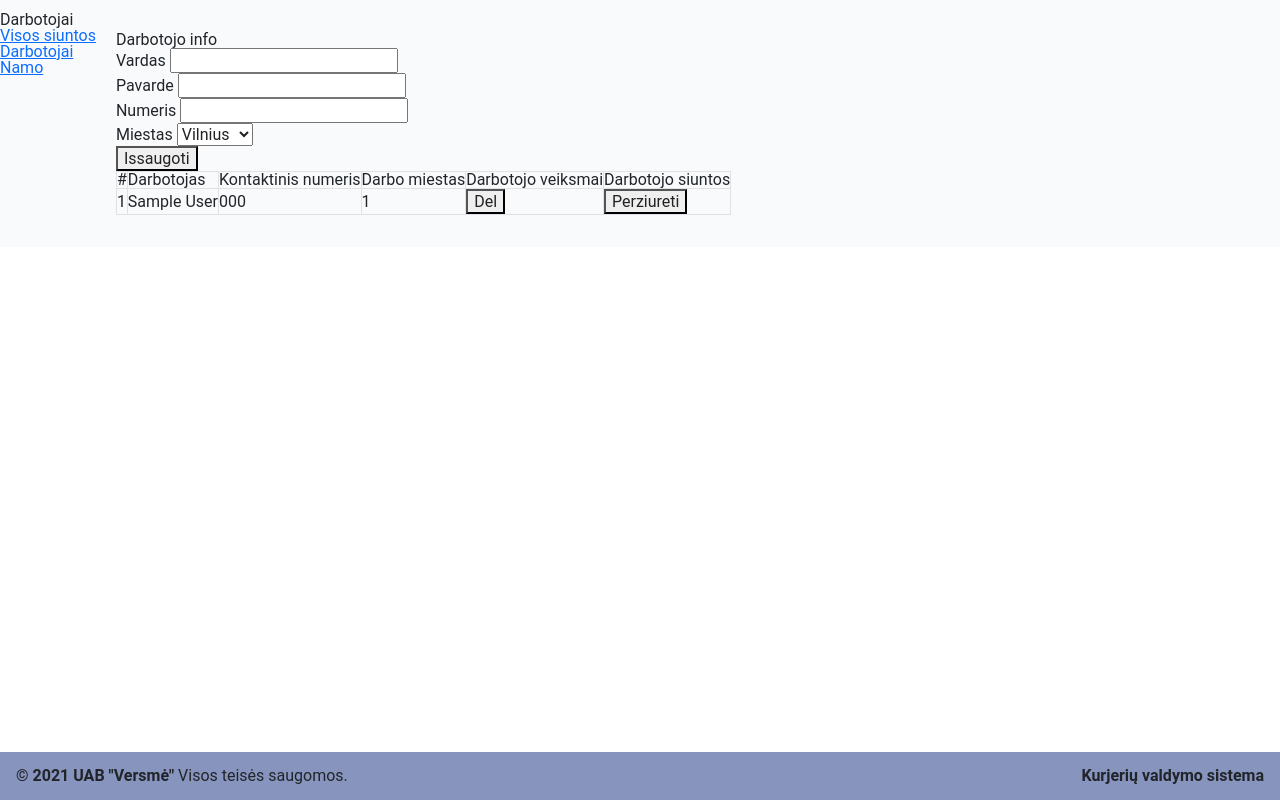
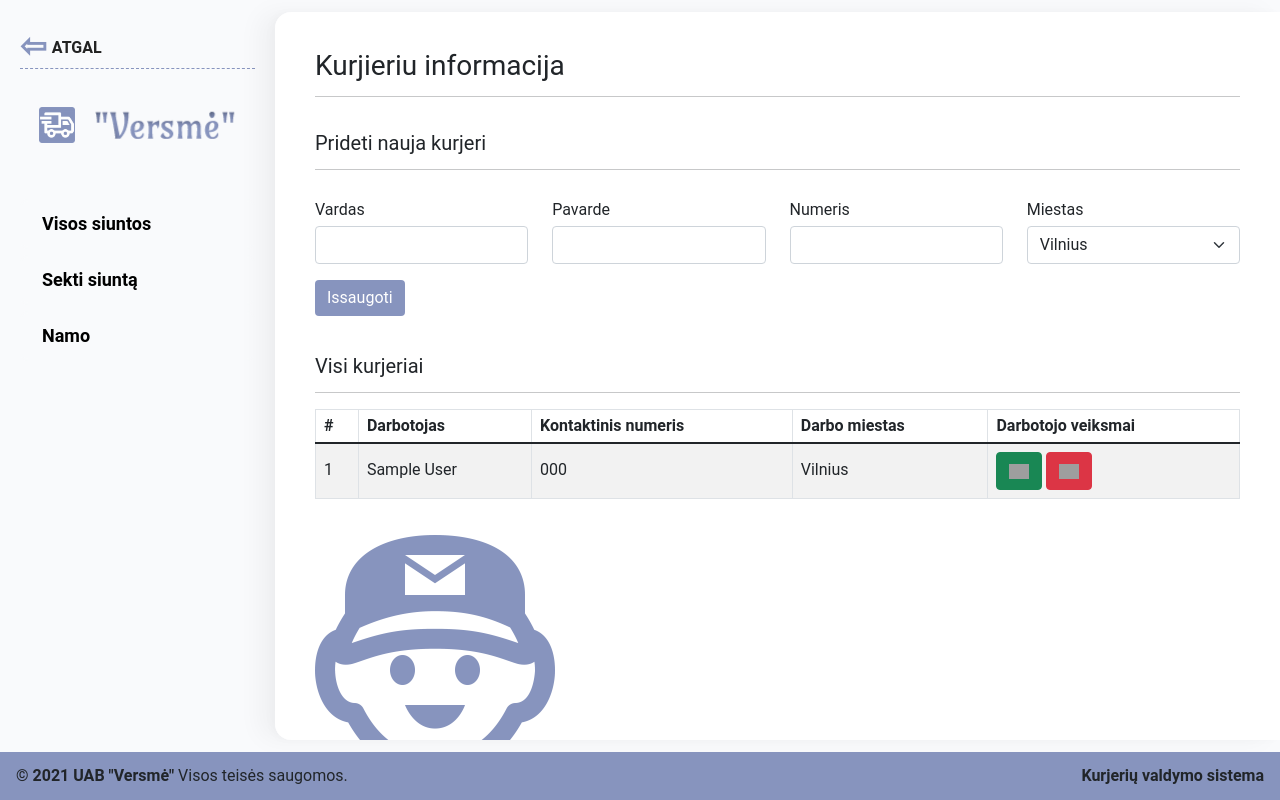
Before and after one commit to Andrej-Polujanskij/Courier-system, a PHP site: page /staff.php in a window 1280 px wide. Run offline with PHP 8.4, Linux system fonts and the light colour scheme; tables that the repository leaves empty or names only in its code hold one stand-in row (values such as "Sample post"); grey boxes are pictures that could not be loaded.

Commit message:
maybe its done

```diff
--- a/admin.php
+++ b/admin.php
@@ -35,7 +35,7 @@
 
 <div class="dashboard">
   <div class="dashboard-user-complete">
-    <h1>Dashboard</h1>
+    <h1>Kurjieriu puslapis</h1>
     <hr>
 
     <div class="admin-content">
--- a/all_parcels.php
+++ b/all_parcels.php
@@ -16,7 +16,7 @@
         <a href="./new_parcel.php">Nauja siuntą</a>
       </li>
       <li>
-        <a href="./staff.php">Darbotojai</a>
+        <a href="./staff.php">Kurjeriai</a>
       </li>
       <li>
         <a href="./index.php">Namo</a>
@@ -124,6 +124,10 @@
 
     </div>
 
+    <div class="track-img">
+      <img src="./assets/img/parcel-icon.png" alt="track">
+    </div>
+
   </div>
 
 
--- a/assets/css/main.css
+++ b/assets/css/main.css
@@ -47,8 +47,8 @@
 }
 
 .aside {
-    padding: 15px;
-    max-width: 250px;
+    padding: 15px 20px;
+    max-width: 275px;
     width: 100%;
 }
 
@@ -72,7 +72,7 @@
 }
 
 nav ul.menu li {
-    margin: 28px 0;
+    margin: 6px 0;
 }
 
 nav ul.menu li a {
@@ -80,29 +80,25 @@
     font-size: 18px;
     color: black;
     font-weight: 600;
-    border-bottom: 2px solid #8794be;
     transition: ease 0.3s;
+    padding: 14px 20px;
+    display: block;
+    border-radius: 8px;
+    border: 2px solid #f9fafc;
 }
 
 nav ul.menu li a:hover {
-    /* border-bottom: none; */
     color: #8794be;
-    margin-left: 20px;
+    background-color: #8794be;
+    color: white;
+    box-shadow: #8794be 0px 1px 4px, #8794be 0px 0px 0px 3px;
+    padding-left: 30px;
 }
-
-/* light blue
- #8794be  */
-
-/* main green
- #005d3b  */
 
 .bad-request {
     display: none;
     padding: 20px 0;
     max-width: 50%;
-    /* font-size: 18px;
-    font-weight: bold;
-    color: rgb(255, 6, 6); */
 }
 
 .good-request {
@@ -115,7 +111,7 @@
 }
 
 .dashboard-content {
-    padding: 20px;
+    padding: 20px 0;
 }
 
 .good-request>table {
@@ -314,22 +323,34 @@
 }
 
 .full_info_table h2 {
-    font-size: 24px;
+    font-size: 20px;
     margin-top: 20px;
 }
 
-.max-w-20{
+.max-w-20 {
     max-width: 20px;
 }
 
-.justify-evently{
+.justify-evently {
     justify-content: space-evenly;
 }
 
-.modal-window-button{
+.modal-window-button {
     display: none!important;
 }
 
-.modal-window-button2{
+.modal-window-button2 {
     display: none!important;
 }
+
+.content-subtitle h2 {
+    font-size: 20px;
+}
+
+.set_parcel_status {
+    margin-left: 10px;
+}
+
+table tr th {
+    font-weight: 700;
+}
--- a/assets/js/main.js
+++ b/assets/js/main.js
@@ -100,6 +100,7 @@
 
 
   var forms = document.querySelectorAll('.needs-validation')
+  var forms_staff = document.querySelectorAll('.needs-validation-staff')
 
   Array.prototype.slice.call(forms)
     .forEach(function (form) {
@@ -137,34 +138,48 @@
     })
 
 
-  // $('#new_parcel').submit(function (event) {
-  //   event.preventDefault()
-  //   console.log('cia toliau');
+  Array.prototype.slice.call(forms_staff)
+    .forEach(function (form) {
+      form.addEventListener('submit', function (event) {
+        if (!form.checkValidity()) {
+          event.preventDefault()
+          event.stopPropagation()
 
-  //   let formData = new FormData(this);
-  //   $.ajax({
-  //     url: 'function.php?action=save_new_parcel',
-  //     data: formData,
-  //     cache: false,
-  //     contentType: false,
-  //     processData: false,
-  //     method: 'POST',
-  //     type: 'POST',
-  //     success: function (resp) {
-  //       alert('Data successfully saved', "success");
-  //       setTimeout(function () {
-  //         location.href = `complete.php?parcel_id=${resp}`
-  //       }, 1000)
-  //     }
-  //   })
-  // })
+        } else {
+          event.preventDefault()
 
+
+          let formData = new FormData(this);
+          $.ajax({
+            url: 'function.php?action=save_new_worker',
+            data: formData,
+            cache: false,
+            contentType: false,
+            processData: false,
+            method: 'POST',
+            type: 'POST',
+            success: function (resp) {
+              $('.modal-body-courier').html('Kurjeris sekminai pridetas')
+              myModal2.toggle()
+              var modalOnClose = document.getElementById('exampleModal2')
+              modalOnClose.addEventListener('hide.bs.modal', function (event) {
+                setTimeout(function () {
+                  location.reload(true)
+                }, 500)
+              })
+            }
+          })
+        }
+        form.classList.add('was-validated')
+      }, false)
+    })
 
 
   $('#parcel_search_btn').click(function () {
     $('.bad-request').fadeOut(10)
     $('.good-request').fadeOut(10)
-    let tracking_num = $('#parcel_search').val()
+    let tracking_num = $('#parcel_search').val().replace(/\s/g, "")
+    console.log(tracking_num);
     if (tracking_num != '') {
       $.ajax({
         url: 'function.php?action=get_parcel_heistory',
@@ -176,10 +191,10 @@
           } else {
             resp = JSON.parse(resp)
             $('.good-request__sender').html(resp.sender_name)
-            $('.good-request__city--from').html(resp.from_city_id)
+            $('.good-request__city--from').html(citySelectOptions(resp.from_city_id))
             $('.good-request__recipient').html(resp.recipient_name)
-            $('.good-request__city--to').html(resp.to_city_id)
-            $('.good-request__status').html(resp.status)
+            $('.good-request__city--to').html(citySelectOptions(resp.to_city_id))
+            $('.good-request__status').html(getParcelStatus(resp.status))
             $('.good-request').fadeIn(300)
           }
         }
@@ -188,13 +203,13 @@
   })
 
 
-
   if ($('#exampleModal').length != 0) {
     var myModal = new bootstrap.Modal(document.getElementById('exampleModal'))
   }
   if ($('#exampleModal2').length != 0) {
     var myModal2 = new bootstrap.Modal(document.getElementById('exampleModal2'))
   }
+
 
   $('.delete_parcel_btn').click(function () {
     let post_id = $(this).attr('data-id')
@@ -225,6 +240,38 @@
     })
   })
 
+
+  $('.delete_worker_btn').click(function () {
+    let post_id = $(this).attr('data-id')
+    myModal.toggle()
+
+    $('.modal-cta').click(function () {
+      myModal.hide()
+
+      $.ajax({
+        url: 'function.php?action=delete_worker',
+        data: { id: post_id },
+        method: 'POST',
+        success: function (resp) {
+          if (resp == 1) {
+
+            myModal2.show()
+
+            var modalOnClose = document.getElementById('exampleModal2')
+            modalOnClose.addEventListener('hide.bs.modal', function (event) {
+              setTimeout(function () {
+                location.reload()
+              }, 500)
+            })
+
+          }
+        }
+      })
+
+    })
+  })
+
+
   $('.set_parcel_worker').click(function () {
     let post_id_but = $(this).attr('data-id')
     $(`#parcel_worker_id--${post_id_but}`).submit(function (e) {
@@ -247,7 +294,7 @@
           if (resp == 1) {
             myModal2.show()
 
-            $('.modal-body-courier').html('Kurjeris sekmingai pridetas')
+            $('.modal-body-courier').html('Kurjeris sekmingai priskirtas')
 
             var modalOnClose = document.getElementById('exampleModal2')
             modalOnClose.addEventListener('hide.bs.modal', function (event) {
@@ -260,7 +307,6 @@
       })
     })
   })
-
 
 
   $('.view_parcel_btn').click(function () {
@@ -322,54 +368,11 @@
 
   })
 
-  $('#new_worker').submit(function (e) {
-    e.preventDefault()
-
-    let formData = new FormData(this);
-
-    $.ajax({
-      url: 'function.php?action=save_new_worker',
-      data: formData,
-      cache: false,
-      contentType: false,
-      processData: false,
-      method: 'POST',
-      type: 'POST',
-      success: function (resp) {
-        console.log(resp);
-        alert('Data successfully saved', "success");
-        setTimeout(function () {
-          location.reload(true)
-        }, 1000)
-      }
-    })
-  })
-
-  $('.delete_worker_btn').click(function () {
-    let post_id = $(this).attr('data-id')
-
-    $.ajax({
-      url: 'function.php?action=delete_worker',
-      data: { id: post_id },
-      method: 'POST',
-      success: function (resp) {
-        if (resp == 1) {
-          alert("Data successfully deleted")
-          setTimeout(function () {
-            location.reload(true)
-          }, 1000)
-
-        }
-      }
-    })
-  })
 
   $('.add_courier').click(function () {
     $(this).hide()
     $(this).next().fadeIn(200)
   })
-
-
 
 
   $('.view_worker_parcels').click(function () {
@@ -390,7 +393,7 @@
           full_info_table = `
         <table class="full_info_table--inner table table-striped" style="width:100%">
         <thead>
-          <tr>
+          <tr style="height: 100%;">
             <th>Siuntos numeris</th>
             <th>Siuntejo vardas</th>
             <th>Siuntejo tel.</th>
@@ -401,6 +404,7 @@
             <th>Svoris</th>
             <th>Dydis</th>
             <th>Statusas</th>
+            <th style="height: 100%;">Veiksmai</th>
           </tr>
         </thead>
         <tbody>
@@ -410,30 +414,36 @@
             <td>${resp[i].sender_contact}</td>
             <td>${resp[i].recipient_name}</td>
             <td>${resp[i].recipient_contact}</td>
-            <td>${resp[i].from_city_id}</td>
-            <td>${resp[i].to_city_id}</td>
-            <td>${resp[i].weigth_id}</td>
-            <td>${resp[i].size_id}</td>
+            <td>${citySelectOptions(resp[i].from_city_id)}</td>
+            <td>${citySelectOptions(resp[i].to_city_id)}</td>
+            <td>${getWeigtOptions(resp[i].weigth_id)}</td>
+            <td>${getSizeOptions(resp[i].size_id)}</td>
             <td id="status">
-              ${resp[i].status}
-              <button class="add_courier" type="button">Keisti statusa</button>
+              ${getParcelStatus(resp[i].status)}
+            </td>
+            <td>
+
+            <button class="add_courier btn btn-main" type="button">Keisti statusa</button>
             <form id="" class="parcel_worker" data-id="">
-                <select name="status" id="new_status">
+            <div class="flex">
+              <select class="form-select" name="status" id="new_status">
                   <option value="1">
-                          opcija 1
+                      Priimta
                   </option>
                   <option value="2">
-                          opcija 2
+                      Paskirstymo vietoje
                   </option>
                   <option value="3">
-                          opcija 3
+                      Kurjerio vežama
                   </option>
                   <option value="4">
-                          opcija 4
+                      Pristatyta
                   </option>
               </select>
-                <button data-id="${resp[i].id}" class="set_parcel_status" type="submit">Issaugoti</button>
+              <button data-id="${resp[i].id}" class="set_parcel_status btn btn-main" type="submit">Issaugoti</button>
+              </div>
             </form>
+
             </td>
           </tr>
         </tbody>
@@ -463,10 +473,15 @@
             success: function (resp) {
               console.log(resp)
               if (resp == 1) {
-                alert("Status successfully updated")
+
+                $('.modal-body-courier').html('Siuntos statusas sekmingai atnaujintas')
+                myModal2.toggle()
+                var modalOnClose = document.getElementById('exampleModal2')
+                modalOnClose.addEventListener('hide.bs.modal', function (event) {
                   setTimeout(function () {
-                  location.reload()
-                }, 1000)
+                    location.reload(true)
+                  }, 500)
+                })
 
               }
             }
@@ -482,7 +497,6 @@
   $('.back_btn').click(function () {
     window.history.back();
   })
-
 
 
   $('.select-for-price').change(function () {
@@ -516,12 +530,5 @@
 
   }
 
-  // var myModal = document.getElementById('exampleModal')
-  // var myInput = document.getElementById('myButton')
-
-  // myModal.addEventListener('shown.bs.modal', function () {
-  //   myInput.focus()
-  // })
-
 
 })
--- a/includes/header.php
+++ b/includes/header.php
@@ -2,6 +2,9 @@
 <html lang="en">
 
 <head>
+<link rel="icon"
+      type="image/png"
+      href="./assets/img/logo2.png" />
   <meta charset="UTF-8">
   <meta name="viewport" content="width=device-width, initial-scale=1.0">
   <script src="https://ajax.googleapis.com/ajax/libs/jquery/3.5.1/jquery.min.js"></script>
--- a/shared_functions.php
+++ b/shared_functions.php
@@ -46,7 +46,7 @@
                 return '<option hidden disabled selected value="10">Utena</option>' . $defaultCityies;
                 break;
             default:
-            return $defaultCityies;
+                return $defaultCityies;
         }
     } else {
         return $defaultCityies;
@@ -97,7 +97,7 @@
                 return '<option hidden disabled selected value="3">1.5m*1.5m</option>' . $defaultSize;
                 break;
             default:
-            return $defaultSize;
+                return $defaultSize;
         }
     } else {
         return $defaultSize;
@@ -121,9 +121,49 @@
                 return 'Pristatyta';
                 break;
             default:
-            return 'Statusas nerastas';
+                return 'Statusas nerastas';
         }
     } else {
         return 'Statusas nerastas';
     }
 }
+
+function getCityOptions($id)
+{
+    if ($id !== '') {
+        switch ($id) {
+            case '1':
+                return 'Vilnius';
+                break;
+            case '2':
+                return 'Kaunas';
+                break;
+            case '3':
+                return 'Klaipėda';
+                break;
+            case '4':
+                return 'Šiauliai';
+                break;
+            case '5':
+                return 'Panevėžys';
+                break;
+            case '6':
+                return 'Alytus';
+                break;
+            case '7':
+                return 'Marijampolė';
+                break;
+            case '8':
+                return 'Mažeikiai';
+                break;
+            case '9':
+                return 'Jonava';
+                break;
+            case '10':
+                return 'Utena';
+                break;
+            default:
+                return;
+        }
+    }
+}
--- a/staff.php
+++ b/staff.php
@@ -1,63 +1,85 @@
 <?php
 include 'db_connect.php';
-include 'includes/header.php'
+include 'shared_functions.php';
+include 'includes/header.php';
 ?>
 
-<div class="flex">
-  <div>
-    <h1>Darbotojai</h1>
-    <div class="">
-      <ul>
+
+
+<div class="aside">
+  <?php
+  include 'includes/back_btn.php'
+  ?>
+  <nav>
+    <ul class="menu">
       <li>
         <a href="./all_parcels.php">Visos siuntos</a>
       </li>
       <li>
-          <a href="./staff.php">Darbotojai</a>
+        <a href="./track.php">Sekti siuntą</a>
+      </li>
+      <li>
+        <a href="./index.php">Namo</a>
       </li>
     </ul>
+  </nav>
 </div>
 
-    <div class="flex">
-      <a href="./index.php">Namo</a>
+
+
+<div class="dashboard">
+  <div class="dashboard-user-complete">
+    <div class="">
+      <h1>Kurjieriu informacija</h1>
+      <hr>
     </div>
-  </div>
+
+
     <div class="dashboard-content">
 
-    <form id="new_worker">
-      <div class="flex">
-        <div class="">
-          <div class="">Darbotojo info</div>
-          <div class="">
-            <label for="name">Vardas</label>
-            <input type="text" id="name" name="worker_first_name">
+      <form id="new_worker" class="needs-validation-staff" novalidate>
+        <div class="content-subtitle">
+          <h2>Prideti nauja kurjeri</h2>
+          <hr>
         </div>
-          <div class="">
-            <label for="last_name">Pavarde</label>
-            <input type="text" id="last_name" name="worker_last_name">
+        <div class="flex row">
+
+          <div class="mt-3 col">
+            <label class="form-label" for="name">Vardas</label>
+            <input class="form-control" type="text" id="name" name="worker_first_name" required>
           </div>
-          <div class="">
-            <label for="tel_number">Numeris</label>
-            <input type="text" id="tel_number" name="worker_tel_number">
+          <div class="mt-3 col">
+            <label class="form-label" for="last_name">Pavarde</label>
+            <input class="form-control" type="text" id="last_name" name="worker_last_name" required>
           </div>
-          <div class="">
-            <label for="worker_city">Miestas</label>
-            <select name="worker_city" id="worker_city">
-              <option value="1">Vilnius</option>
-              <option value="2">Kaunas</option>
+          <div class="mt-3 col">
+            <label class="form-label" for="tel_number">Numeris</label>
+            <input class="form-control" type="text" id="tel_number" name="worker_tel_number" required>
+          </div>
+          <div class="mt-3 col">
+            <label class="form-label" for="worker_city">Miestas</label>
+            <select class="form-select" name="worker_city" id="worker_city" required>
+              <?php echo citySelectOptions(''); ?>
             </select>
           </div>
         </div>
-      </div>
+
 
         <div class="">
-        <button type="submit">Issaugoti</button>
+          <button class="btn btn-main mt-3" type="submit">Issaugoti</button>
         </div>
 
       </form>
 
+    </div>
 
-    <div class="">
-      <table style="width:100%">
+    <div class="dashboard-content">
+      <div class="content-subtitle">
+        <h2>Visi kurjeriai</h2>
+        <hr>
+      </div>
+
+      <table class="table table-striped" style="width:100%">
         <thead>
           <tr>
             <th>#</th>
@@ -65,7 +87,6 @@
             <th>Kontaktinis numeris</th>
             <th>Darbo miestas</th>
             <th>Darbotojo veiksmai</th>
-            <th>Darbotojo siuntos</th>
           </tr>
         </thead>
         <tbody>
@@ -77,12 +98,16 @@
               <td><?php echo ($row['id']) ?></td>
               <td><?php echo ($row['full_name']) ?></td>
               <td><?php echo ($row['contact_number']) ?></td>
-              <td><?php echo ($row['city_id']) ?></td>
+              <td><?php echo getCityOptions($row['city_id']) ?></td>
               <td>
-                <div class="flex">
-                  <button class="delete_worker_btn" type="button" data-id="<?php echo $row['id'] ?>">Del</button>
+                <div class="">
+                  <button title="Peržiūrėti" class="view_worker_parcels btn btn-success mr-n1" type="button" data-id="<?php echo $row['id'] ?>">
+                    <img class="max-w-20" src="./assets/img/eye.png" alt="">
+                  </button>
+                  <button title="Ištrinti" class="delete_worker_btn btn btn-danger" type="button" data-id="<?php echo $row['id'] ?>">
+                    <img class="max-w-20" src="./assets/img/bin.png" alt="">
+                  </button>
                 </div>
-              <td><button class="view_worker_parcels" type="button" data-id="<?php echo $row['id'] ?>">Perziureti</button></td>
               </td>
             </tr>
           <?php endwhile; ?>
@@ -90,16 +115,60 @@
       </table>
 
 
-
-
       <div class="full_info_table">
+        <div class="content-subtitle">
           <h2>Visos darbotojo siuntos</h2>
-
+          <hr>
         </div>
 
       </div>
     </div>
+
+
+    <div class="track-img">
+      <img src="./assets/img/worker.png" alt="track">
     </div>
+  </div>
+</div>
+
+
+<div class="modal fade" id="exampleModal" tabindex="-1" aria-labelledby="exampleModalLabel" aria-hidden="true">
+  <div class="modal-dialog">
+    <div class="modal-content">
+      <div class="modal-header">
+        <h5 class="modal-title" id="exampleModalLabel">Dėmesio!</h5>
+        <button type="button" class="btn-close" data-bs-dismiss="modal" aria-label="Uždaryti"></button>
+      </div>
+      <div class="modal-body fw-bold">
+        At rikrai noryte ištrintį siuntą?
+      </div>
+      <div class="modal-footer">
+        <button type="button" class="btn btn-secondary modal-close" data-bs-dismiss="modal">Uždaryti</button>
+        <button type="button" class="btn btn-danger modal-cta">Ištrinti</button>
+      </div>
+    </div>
+  </div>
+</div>
+
+<div class="modal fade" id="exampleModal2" tabindex="-1" aria-labelledby="exampleModalLabel" aria-hidden="true">
+  <div class="modal-dialog">
+    <div class="modal-content">
+      <div class="modal-header">
+        <h5 class="modal-title" id="exampleModalLabel">Dėmesio!</h5>
+        <button type="button" class="btn-close" data-bs-dismiss="modal" aria-label="Uždaryti"></button>
+      </div>
+      <div class="modal-body fw-bold modal-body-courier">
+        Siunta sekmingai istrinta
+      </div>
+      <div class="modal-footer">
+        <button type="button" class="btn btn-secondary modal-close" data-bs-dismiss="modal">Uždaryti</button>
+      </div>
+    </div>
+  </div>
+</div>
+
+
+
 <?php
 include 'includes/footer.php'
 ?>
--- a/track.php
+++ b/track.php
@@ -75,15 +75,15 @@
 						<td class="good-request__recipient"></td>
 					</tr>
 					<tr>
-						<td>Issiuntimo miestas</td>
-						<td>Pristatimo mietas</td>
+						<th>Issiuntimo miestas:</th>
+						<th>Pristatimo mietas:</th>
 					</tr>
 					<tr>
 						<td class="good-request__city--from"></td>
 						<td class="good-request__city--to"></td>
 					</tr>
 					<tr>
-						<td colspan="2">Busena</td>
+						<th colspan="2">Busena:</th>
 					</tr>
 					<tr>
 						<td colspan="2" class="good-request__status"></td>
```
Also changed, not shown: other parts of assets/css/main.css (+23 -10 lines), index.php (+8 -3 lines), new_parcel.php (+10 -3 lines), user.php (+6 -1 lines). Lines whose indentation alone changed are shown as unchanged.
